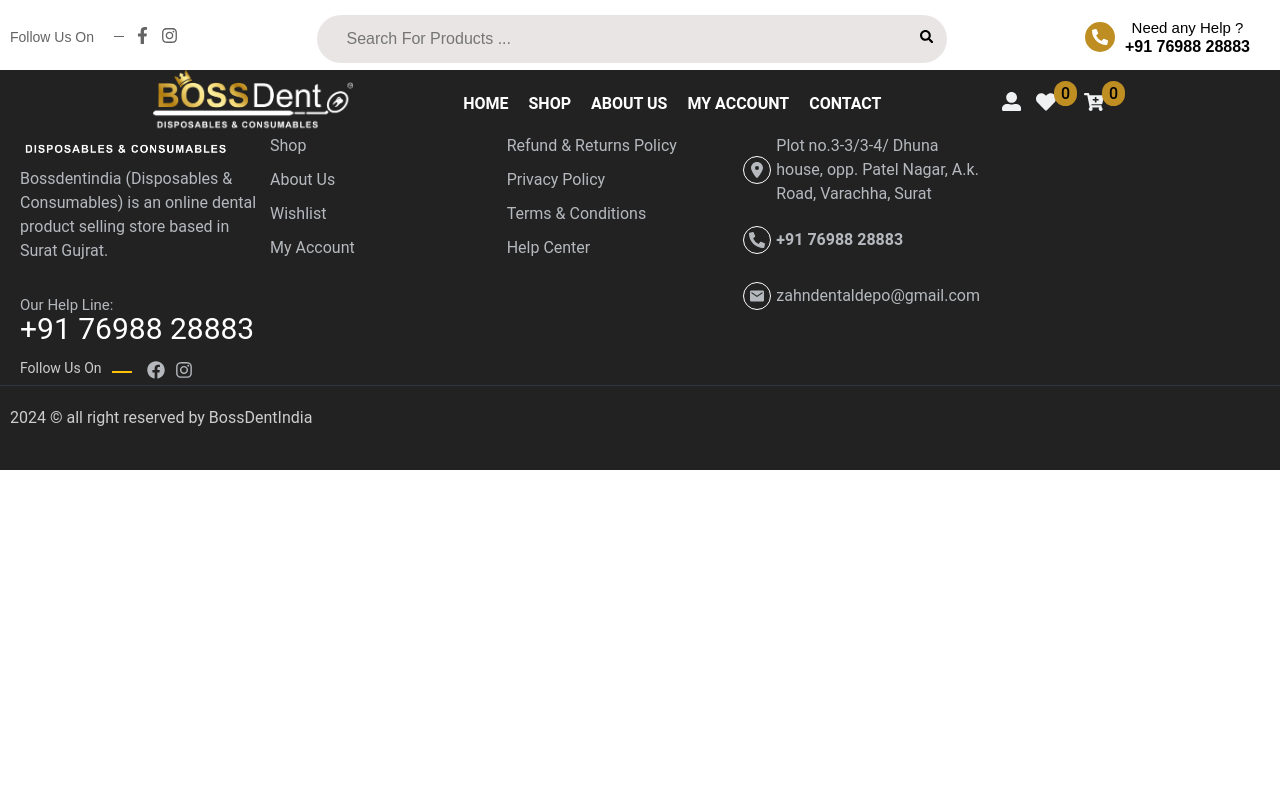
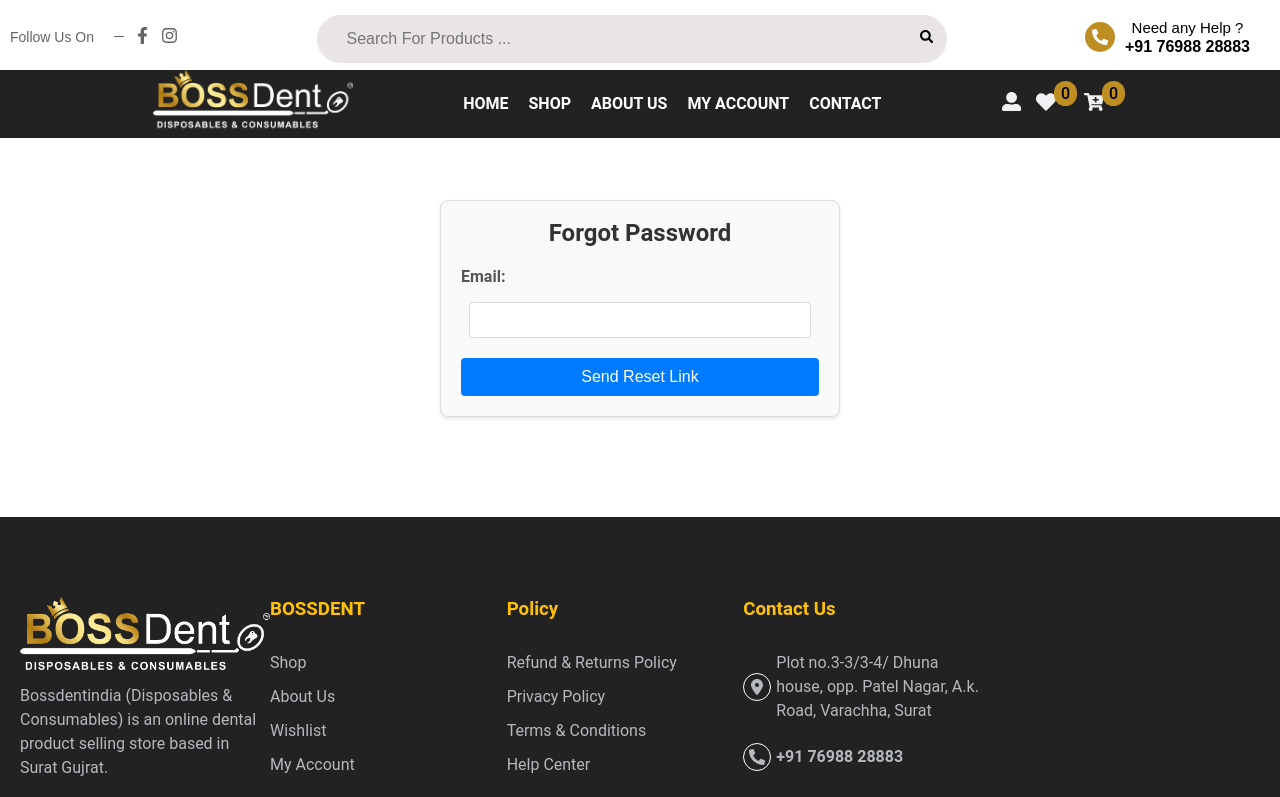
Before and after one commit to Yashpal-vaghela/Boss-Dent-India, a React (Create React App) app: page /forgot-password in a window 1280 px wide. Shown: the top 797 px of the page. Built offline with nearby package versions, Linux system fonts and the light colour scheme.

Commit message:
forgot password static page add

```diff
--- a/src/Pages/Login.jsx
+++ b/src/Pages/Login.jsx
@@ -66,7 +66,7 @@ const Login = () => {
           </span>
         </div>
         <div>
-          <a href="#" className="forgot-password">
+          <a href="/forgot-password" className="forgot-password-l">
             Forgot Password?
           </a>
         </div>
--- a/src/Pages/Userdata.jsx
+++ b/src/Pages/Userdata.jsx
@@ -151,6 +151,10 @@ const UserData = () => {
         }
     };
 
+    const handleForgotPassword = () => {
+        navigate('/forgot-password');
+    };
+
     const linkToProduct = () => {
         navigate("/products");
     };
@@ -264,7 +268,6 @@ const UserData = () => {
                                 ))
                             ) : (
                                 <>
-                                    {/* <p>No address information available.</p> */}
                                     <AddressForm token={localStorage.getItem('token')} fetchUserData={fetchUserData} />
                                 </>
                             )}
@@ -290,6 +293,7 @@ const UserData = () => {
                                 />
                             </div>
                             <button type="button" onClick={handleChangePassword}>Change Password</button>
+                            <button type="button" onClick={handleForgotPassword}>Forgot Password?</button>
                         </form>
                     )}
                 </div>
--- a/src/component/Allroutes.jsx
+++ b/src/component/Allroutes.jsx
@@ -15,6 +15,7 @@ import Cart from '../Pages/Cart'
 import WatchList from '../Pages/WatchList'
 import CheckOut from '../Pages/CheckOut'
 import UserData from '../Pages/Userdata'
+import ForgotPassword from './ForgotPassword'
 
 const Allroutes = () => {
   return (
@@ -32,6 +33,7 @@ const Allroutes = () => {
             <Route path='/your-data' element={<UserData/>} />
             <Route path='/help-center' element={<HelpCenter />}/>
             <Route path='/checkout' element={<CheckOut />}/>
+            <Route path='/forgot-password' element={<ForgotPassword/>} />
             <Route path='/refund-and-returns-policy' element={<RefundPolicy />} />
             <Route path='/privacy-policy' element={<PrivacyPolicy/>}/>
             <Route path='/terms-and-conditions' element={ <TermAndCondition />}/>
--- /dev/null
+++ b/src/component/ForgotPassword.jsx
@@ -0,0 +1,47 @@
+import React, { useState } from 'react';
+import { useNavigate } from 'react-router-dom';
+const ForgotPassword = () => {
+    const [email, setEmail] = useState('');
+    const navigate = useNavigate();
+
+    const handleForgotPassword = async () => {
+        try {
+            const response = await fetch('https://bossdentindia.com/wp-json/custom/v1/forgot-password', {
+                method: 'POST',
+                headers: {
+                    'Content-Type': 'application/json',
+                },
+                body: JSON.stringify({ email }),
+            });
+
+            if (!response.ok) {
+                const errorData = await response.json();
+                console.error('Error data:', errorData);
+                throw new Error('Failed to send reset password email');
+            }
+
+            alert('Password reset email sent successfully!');
+            navigate('/my-account');
+        } catch (error) {
+            console.error('Error sending reset password email:', error);
+            alert('Error sending reset password email');
+        }
+    };
+
+    return (
+        <div className="forgot-password">
+            <h2>Forgot Password</h2>
+            <div>
+                <label>Email:</label>
+                <input
+                    type="email"
+                    value={email}
+                    onChange={(e) => setEmail(e.target.value)}
+                />
+            </div>
+            <button type="button" onClick={handleForgotPassword}>Send Reset Link</button>
+        </div>
+    );
+};
+
+export default ForgotPassword;
--- a/src/component/spiner.css
+++ b/src/component/spiner.css
@@ -1,8 +1,17 @@
 @keyframes pulse {
-    0%, 100% {
+    0% {
       transform: scale(1);
     }
+    25% {
+      transform: scale(0.5);
+    }
     50% {
+      transform: scale(1);
+    }
+    75% {
       transform: scale(1.5);
     }
+    100%{
+      transform: scale(1);
+    }
   }
--- a/src/css/style.css
+++ b/src/css/style.css
@@ -808,7 +808,7 @@ search-sub button[type="submit"] svg:hover,
   font-size: 1.2rem;
   color: #000;
 }
-.forgot-password {
+.forgot-password-l {
   display: block;
   margin-top: 5px;
   font-size: 14px;
@@ -817,7 +817,7 @@ search-sub button[type="submit"] svg:hover,
   cursor: pointer;
   text-align: right;
 }
-.forgot-password:hover {
+.forgot-password-l:hover {
   text-decoration: underline;
 }
 .login-button {
@@ -2470,3 +2470,52 @@ input {
 .address-form p.error {
   color: red;
 }
+
+/* Forget password  */
+.forgot-password {
+  max-width: 400px;
+  margin: 0 auto;
+  padding: 20px;
+  background-color: #f9f9f9;
+  border: 1px solid #ddd;
+  border-radius: 8px;
+  box-shadow: 0 2px 4px rgba(0, 0, 0, 0.1);
+  margin-top: 200px;
+  margin-bottom: 100px;
+}
+
+.forgot-password h2 {
+  text-align: center;
+  margin-bottom: 20px;
+  color: #333;
+}
+
+.forgot-password label {
+  display: block;
+  margin-bottom: 8px;
+  font-weight: bold;
+  color: #555;
+}
+
+.forgot-password input[type="email"] {
+  width: calc(100% - 16px);
+  padding: 8px;
+  margin-bottom: 20px;
+  border: 1px solid #ddd;
+  border-radius: 4px;
+}
+
+.forgot-password button {
+  width: 100%;
+  padding: 10px;
+  background-color: #007bff;
+  color: white;
+  border: none;
+  border-radius: 4px;
+  cursor: pointer;
+  font-size: 16px;
+}
+
+.forgot-password button:hover {
+  background-color: #0056b3;
+}
```
